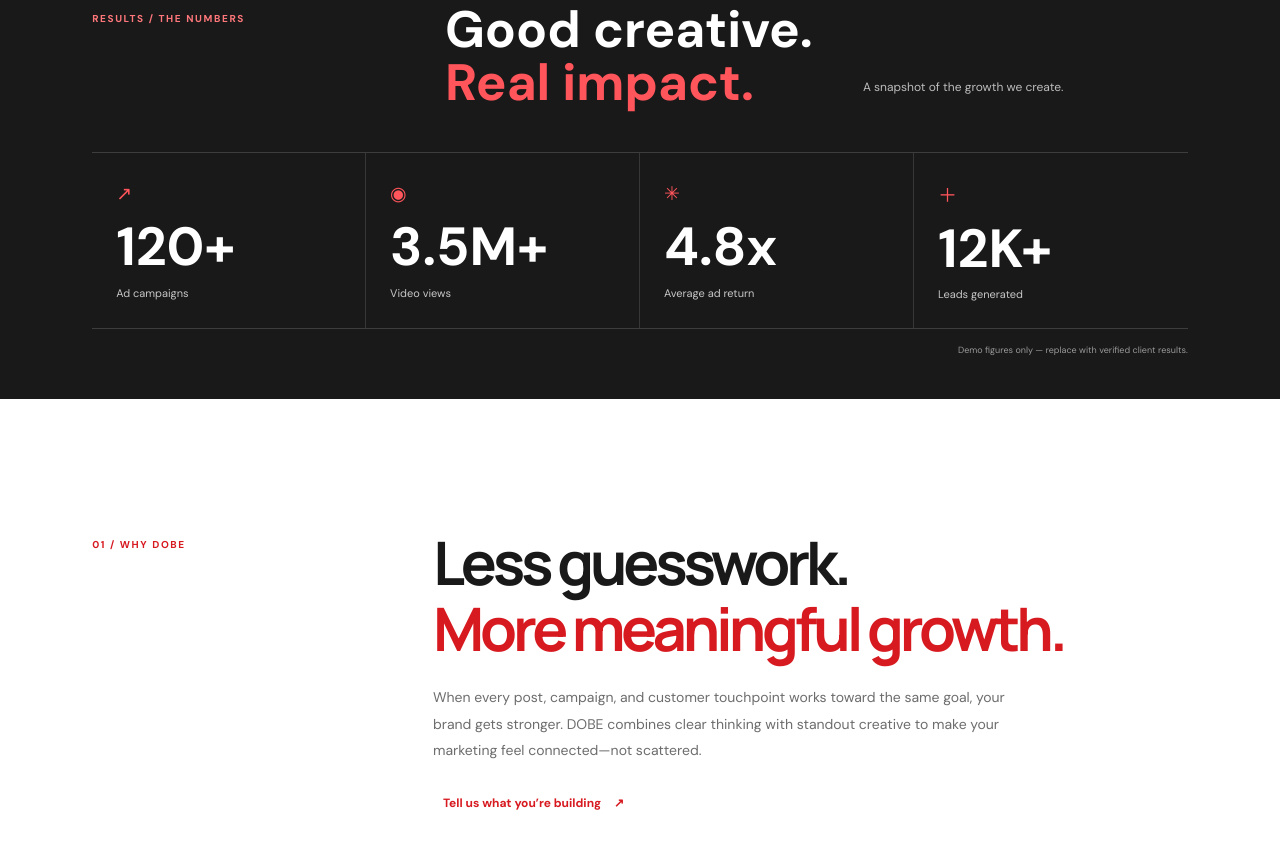
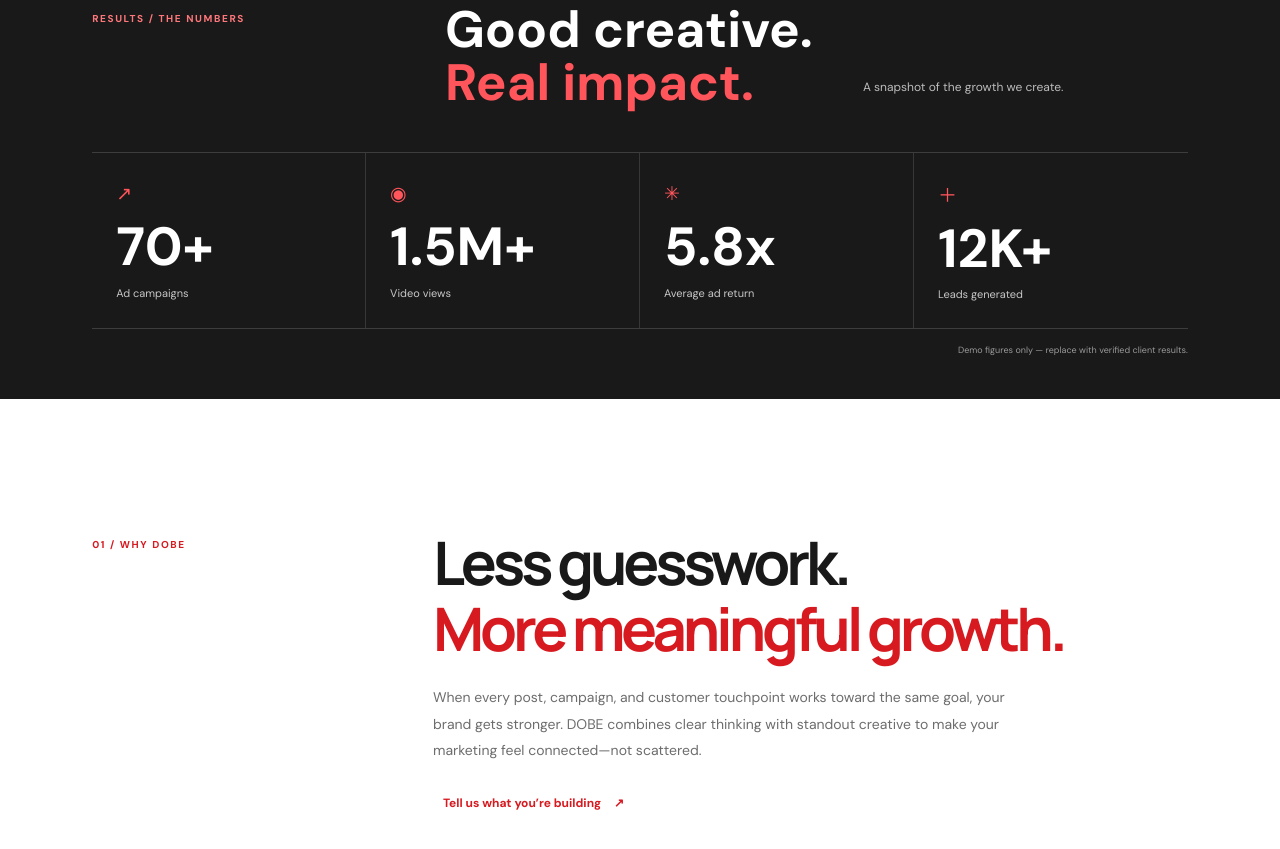
Before and after one commit to dobecreativ-maker/dobe-creative-agency, a plain HTML site: page index.html in a window 1280 px wide. Shown: the part 874-1723 px from the top of the page. Drawn offline with Linux system fonts and the light colour scheme.

Commit message:
Update index.html

```diff
--- a/index.html
+++ b/index.html
@@ -52,19 +52,19 @@
     <div class="results-grid">
       <article class="result-item">
         <span class="result-icon">↗</span>
-        <strong class="result-number" data-count="120" data-suffix="+">120+</strong>
+        <strong class="result-number" data-count="120" data-suffix="+">70+</strong>
         <span class="result-label" data-i18n="resultCampaigns">Ad campaigns</span>
       </article>
 
       <article class="result-item">
         <span class="result-icon">◉</span>
-        <strong class="result-number" data-count="3.5" data-suffix="M+" data-decimals="1">3.5M+</strong>
+        <strong class="result-number" data-count="3.5" data-suffix="M+" data-decimals="1">1.5M+</strong>
         <span class="result-label" data-i18n="resultViews">Video views</span>
       </article>
 
       <article class="result-item">
         <span class="result-icon">✳</span>
-        <strong class="result-number" data-count="4.8" data-suffix="x" data-decimals="1">4.8x</strong>
+        <strong class="result-number" data-count="4.8" data-suffix="x" data-decimals="1">5.8x</strong>
         <span class="result-label" data-i18n="resultRoas">Average ad return</span>
       </article>
 
```
